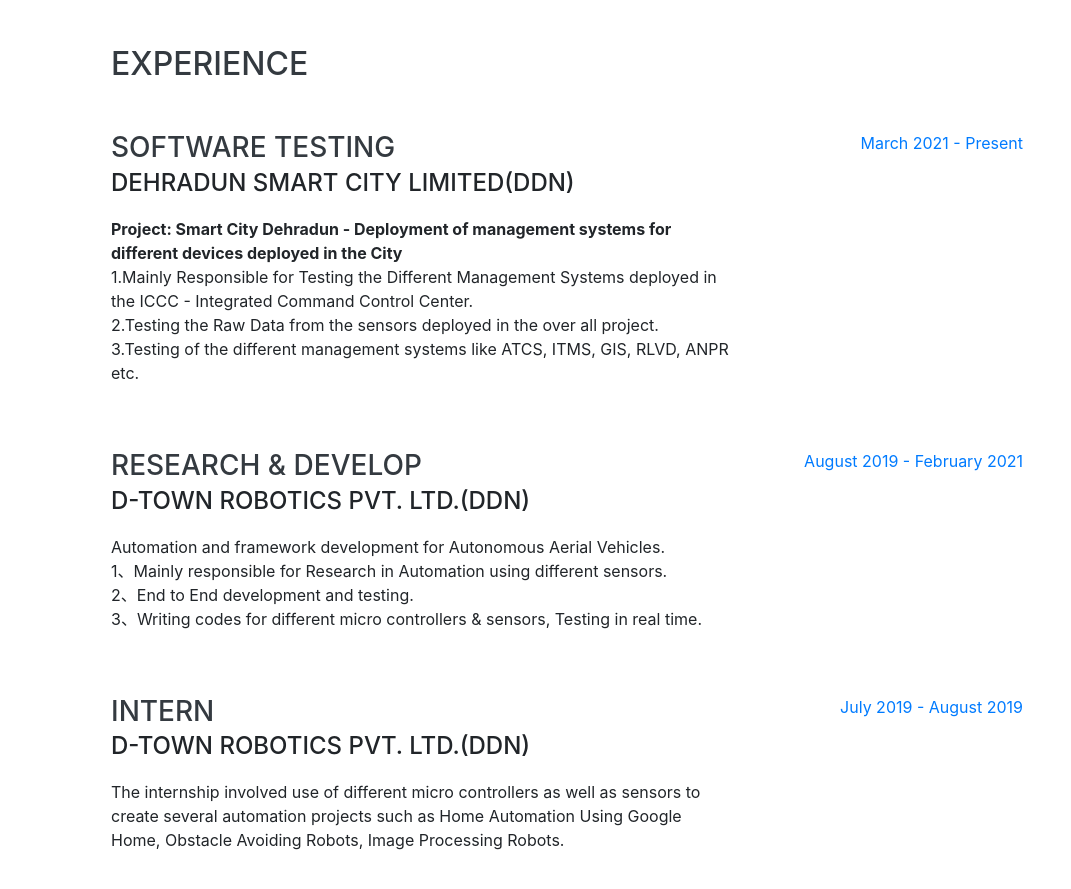
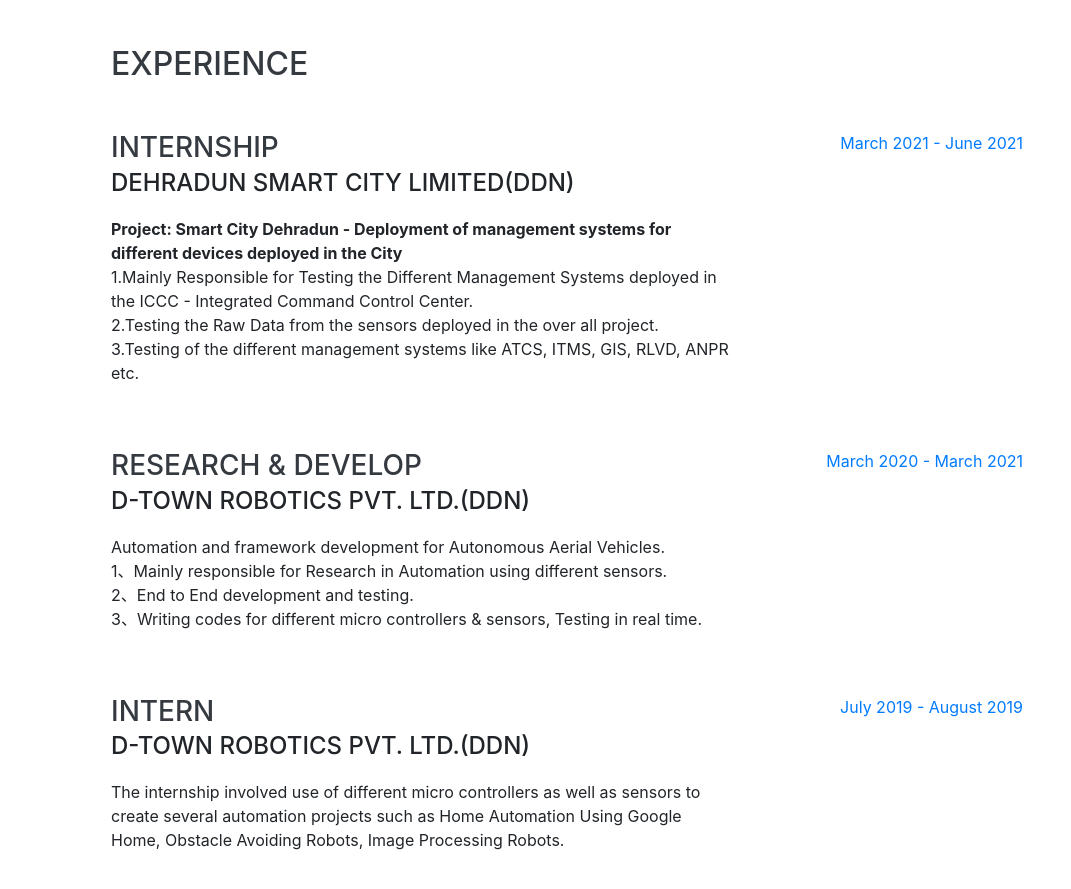
Before and after one commit to deepakbhandari-kozmo/deepakbhandari-kozmo.github.io, a website with bundled scripts: page index.html in a window 1280 px wide. Shown: the part 804-1693 px from the top of the page, without its empty margins (209-1280 px from the left). Built offline with nearby package versions, Linux system fonts and the light colour scheme; a web font is replaced by a local one.

Commit message:
Update index.html

```diff
--- a/index.html
+++ b/index.html
@@ -136,7 +136,7 @@
             class="resume-item d-flex flex-column flex-md-row justify-content-between mb-5"
           >
             <div class="resume-content">
-              <h3 class="mb-0">Software Testing</h3>
+              <h3 class="mb-0">Internship</h3>
               <div class="subheading mb-3">Dehradun Smart City Limited(DDN)</div>
               <p>
                 <b>Project: Smart City Dehradun - Deployment of management systems for different devices deployed in the City</b><br>
@@ -146,7 +146,7 @@
               </p>
             </div>
             <div class="resume-date text-md-right">
-              <span class="text-primary">March 2021 - Present</span>
+              <span class="text-primary">March 2021 - June 2021</span>
             </div>
           </div>
 
@@ -164,7 +164,7 @@
               </p>
             </div>
             <div class="resume-date text-md-right">
-              <span class="text-primary">August 2019 - February 2021</span>
+              <span class="text-primary">March 2020 - March 2021</span>
             </div>
           </div>
 
```
